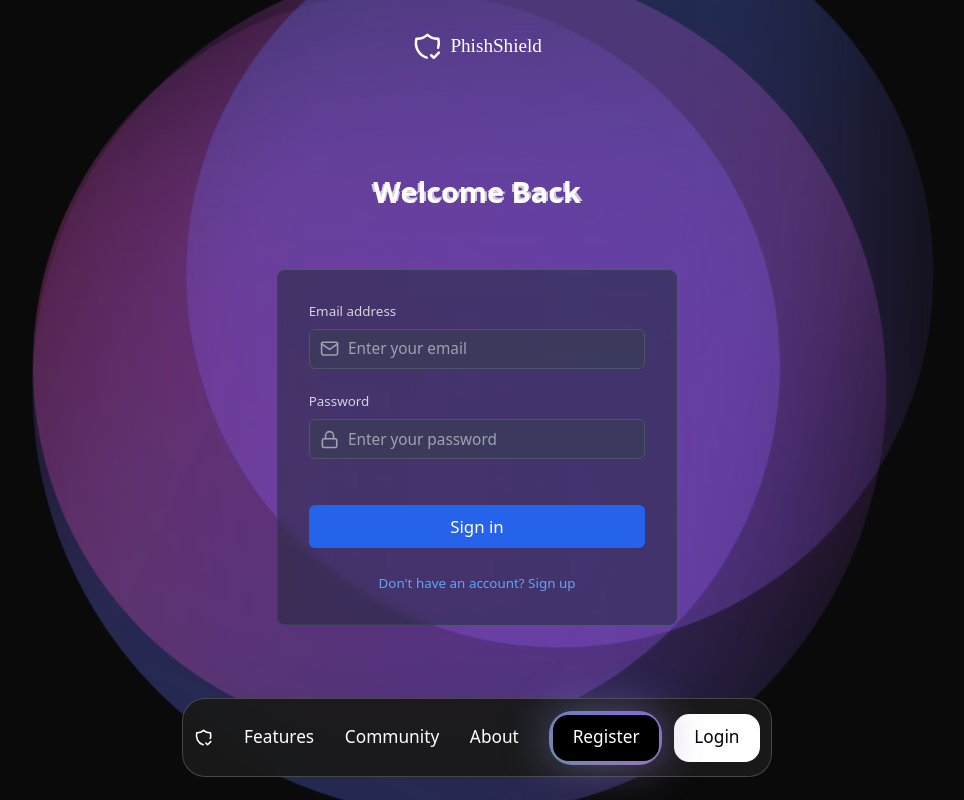
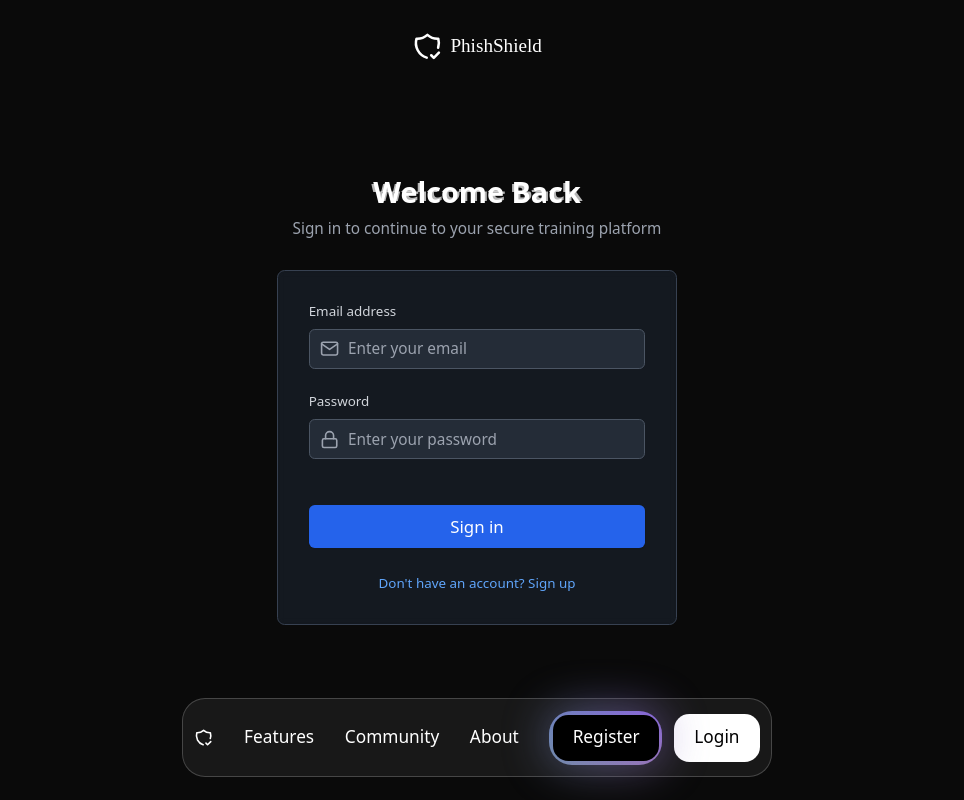
Before and after one commit to AbhinavJosephDharani/PhishShield, a React (Vite) app in the folder frontend/: page /login in a window 1280 px wide. Shown: the whole page, without its empty margins (163-1127 px from the left). Built offline with nearby package versions, Linux system fonts and the light colour scheme.

Commit message:
refactor: implement ReactBits Aurora background

```diff
--- a/frontend/src/components/ui/Aurora.css
+++ /dev/null
@@ -1,25 +0,0 @@
-@keyframes pulse {
-  0% {
-    transform: translateX(-5%) translateY(-5%) rotate(0deg);
-  }
-  50% {
-    transform: translateX(5%) translateY(5%) rotate(180deg);
-  }
-  100% {
-    transform: translateX(-5%) translateY(-5%) rotate(360deg);
-  }
-}
-
-.aurora-pulse-1 {
-  animation: pulse 8s infinite;
-}
-
-.aurora-pulse-2 {
-  animation: pulse 6s infinite;
-  animation-delay: -3s;
-}
-
-.aurora-pulse-3 {
-  animation: pulse 10s infinite;
-  animation-delay: -6s;
-}
--- a/frontend/src/components/ui/Aurora.jsx
+++ b/frontend/src/components/ui/Aurora.jsx
@@ -1,31 +1,13 @@
-import React from 'react';
-import './Aurora.css';
+import React from "react";
 
-const Aurora = ({ className = "", ...props }) => {
+export default function Aurora() {
   return (
-    <div className={`fixed inset-0 min-h-screen w-full overflow-hidden ${className}`} {...props}>
-      <div className="absolute inset-0 z-[-1] bg-[#0a0a0a]">
-        <div
-          className="absolute inset-0 bg-gradient-to-r from-blue-500 via-purple-500 to-pink-500 opacity-30 blur-[100px] aurora-pulse-1"
-          style={{
-            clipPath: "circle(40% at 50% 50%)",
-          }}
-        />
-        <div
-          className="absolute inset-0 bg-gradient-to-r from-indigo-500 via-purple-500 to-pink-500 opacity-30 blur-[100px] aurora-pulse-2"
-          style={{
-            clipPath: "circle(35% at 60% 60%)",
-          }}
-        />
-        <div
-          className="absolute inset-0 bg-gradient-to-r from-blue-500 via-violet-500 to-purple-500 opacity-30 blur-[100px] aurora-pulse-3"
-          style={{
-            clipPath: "circle(35% at 40% 40%)",
-          }}
-        />
+    <div className="relative w-full overflow-hidden">
+      <div className="absolute inset-0">
+        <div className="absolute h-[50rem] w-[50rem] -translate-x-[10%] -translate-y-1/2 rounded-full bg-gradient-to-r from-violet-500/40 to-fuchsia-500/40 blur-3xl" />
+        <div className="absolute right-0 h-[50rem] w-[50rem] translate-x-[10%] translate-y-1/2 rounded-full bg-gradient-to-r from-blue-500/40 to-indigo-500/40 blur-3xl" />
+        <div className="absolute bottom-0 h-[50rem] w-[50rem] -translate-x-1/2 translate-y-1/4 rounded-full bg-gradient-to-r from-purple-500/40 to-pink-500/40 blur-3xl" />
       </div>
     </div>
   );
-};
-
-export default Aurora;
+}
--- a/frontend/src/pages/Login.jsx
+++ b/frontend/src/pages/Login.jsx
@@ -43,10 +43,12 @@ function Login({ setIsAuthenticated }) {
   };
 
   return (
-    <div className="min-h-screen bg-transparent text-white">
-      <Aurora />
+    <div className="min-h-screen bg-[#0a0a0a] text-white">
+      <div className="fixed inset-0 z-0">
+        <Aurora />
+      </div>
       <FloatingNav />
-      <div className="flex flex-col items-center justify-center min-h-screen px-4">
+      <div className="relative z-10 flex flex-col items-center justify-center min-h-screen px-4">
         <div className="w-full max-w-[400px]">
           <div className="text-center mb-8">
             <GlitchText className="text-3xl font-bold mb-2">
--- a/frontend/src/pages/Register.jsx
+++ b/frontend/src/pages/Register.jsx
@@ -57,10 +57,12 @@ function Register() {
   };
 
   return (
-    <div className="min-h-screen bg-transparent text-white">
-      <Aurora />
+    <div className="min-h-screen bg-[#0a0a0a] text-white">
+      <div className="fixed inset-0 z-0">
+        <Aurora />
+      </div>
       <FloatingNav />
-      <div className="flex flex-col items-center justify-center min-h-screen px-4">
+      <div className="relative z-10 flex flex-col items-center justify-center min-h-screen px-4">
         <div className="w-full max-w-[400px]">
           <div className="text-center mb-8">
             <GlitchText className="text-3xl font-bold mb-2">
```
